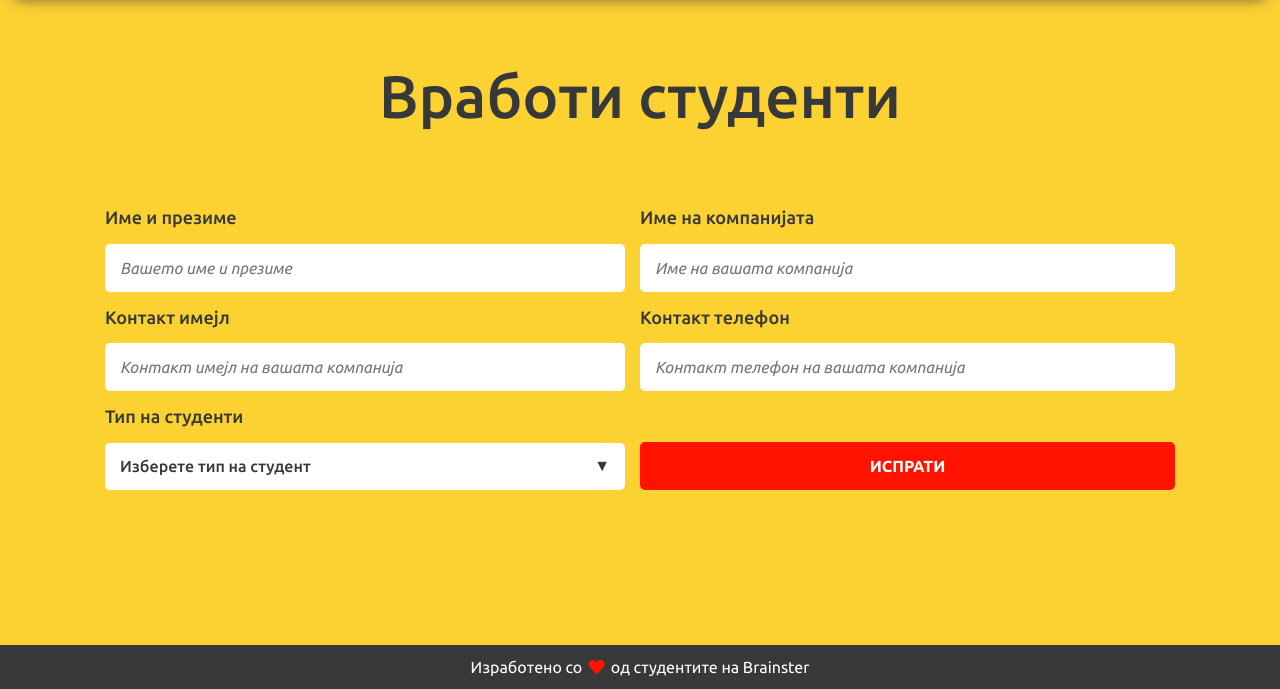
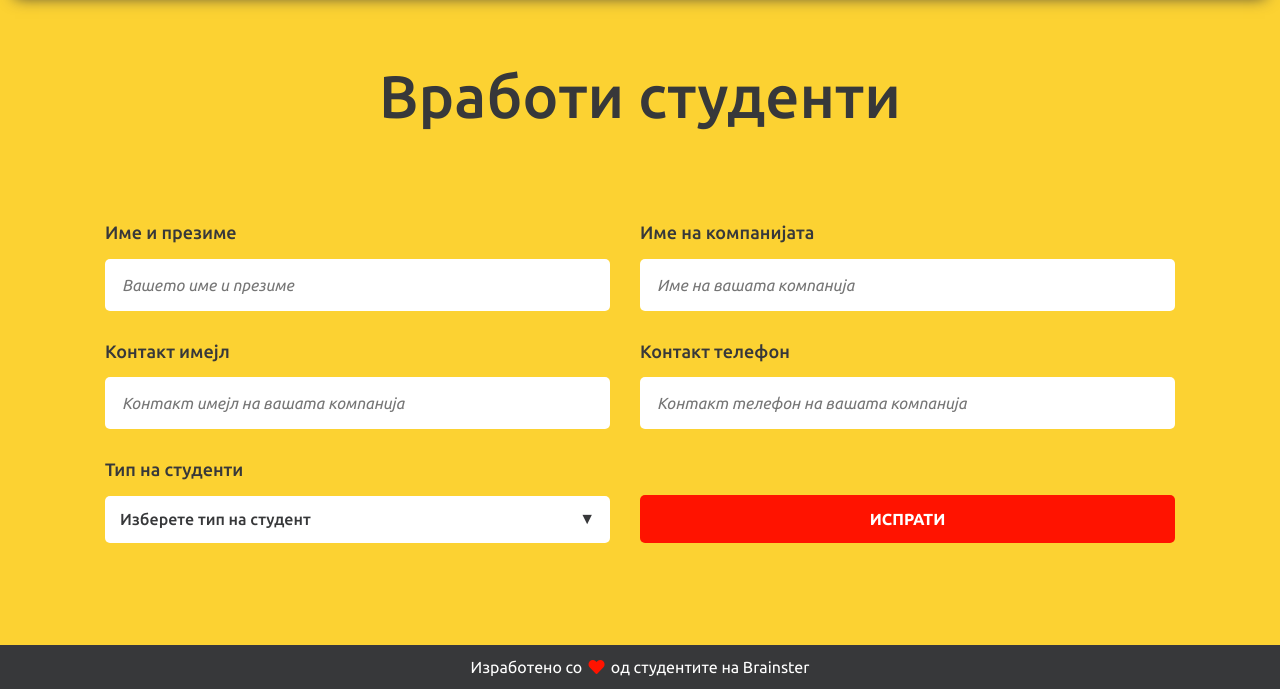
Before and after one commit to Kartinov/brainsterlabs_dimchekartinovfs6, a PHP site: page /form.php in a window 1280 px wide. Shown: the part 111-800 px from the top of the page. Run offline with PHP 8.4, Linux system fonts and the light colour scheme; data that the repository does not hold is empty.

Commit message:
HTML input validation

```diff
--- a/assets/css/main.css
+++ b/assets/css/main.css
@@ -631,15 +631,21 @@ footer i {
 }
 
 form .form-group:not(:first-child, :last-child) {
-  margin-top: 0.9375rem;
+  margin-top: 1.875rem;
 }
 form .form-group:last-child {
-  margin-top: 2.8125rem;
+  margin-top: 3.75rem;
 }
 form label {
   margin-bottom: 0.9375rem;
   font-size: 1.125rem;
   font-weight: 500;
+}
+form input {
+  border: 2px solid transparent;
+}
+form input:valid {
+  border: 2px solid #009b00;
 }
 form .select {
   position: relative;
@@ -686,7 +692,7 @@ form .btn {
     flex: 0 1 50%;
   }
   form .form-group:nth-child(2n+1) {
-    padding-right: 15px;
+    padding-right: 1.875rem;
   }
   form .form-group:last-child {
     margin-top: 0;
--- a/assets/scss/abstracts/_variables.scss
+++ b/assets/scss/abstracts/_variables.scss
@@ -51,6 +51,8 @@ $background-color-primary:   rgb(252, 210, 50);
 $background-color-secondary: rgb(255, 19, 0);
 $background-color-chili:     #ff3b3b;
 
+$success:                    #009b00;
+
 // Paths
 $img-folder:                 "../img/";
 
--- a/assets/scss/components/_form.scss
+++ b/assets/scss/components/_form.scss
@@ -20,10 +20,10 @@
 form {
   .form-group {
     &:not(:first-child, :last-child) {
-      margin-top: math.div(var.$gutter-base, 2);
+      margin-top: var.$gutter-base;
     }
     &:last-child {
-      margin-top: (var.$gutter-base * 1.5);
+      margin-top: (var.$gutter-base * 2);
     }
   }
 
@@ -31,6 +31,13 @@ form {
     margin-bottom: math.div(var.$gutter-base, 2);
     font-size: var.$font-size-medium;
     font-weight: var.$font-weight-medium;
+  }
+
+  input {
+    border: 2px solid transparent;
+    &:valid {
+      border: 2px solid var.$success;
+    }
   }
 
   .select {
@@ -79,7 +86,7 @@ form {
     .form-group {
       flex: 0 1 50%;
       &:nth-child(2n + 1) {
-        padding-right: 15px;
+        padding-right: var.$gutter-base;
       }
       &:last-child {
         margin-top: 0;
--- a/form.php
+++ b/form.php
@@ -11,24 +11,24 @@ $results = $crud->getAcademies();
   <form class="d-flex" action="send-data.php" method="POST">
     <div class="form-group">
       <label for="name">Име и презиме</label>
-        <input type="text" id="name" name="name" placeholder="Вашето име и презиме" required>
+      <input type="text" id="name" name="name" placeholder="Вашето име и презиме" required maxlength="128" title="Името и презимето треба да бидат одвоени со празно место (e.g. firstname lastname)" pattern="[a-z]{2,63} [a-z]{2,64}" autofocus>
     </div>
     <div class="form-group">
       <label for="company">Име на компанијата</label>
-        <input type="company" id="company" name="company" placeholder="Име на вашата компанија" required>
+      <input type="company" id="company" name="company" placeholder="Име на вашата компанија" required maxlength="128" title="Името на компанијата треба да содржи од 3 до 128 карактери" pattern="[a-z]{3,128}">
     </div>
     <div class="form-group">
       <label for="email">Контакт имејл</label>
-        <input type="email" id="email" name="email" placeholder="Контакт имејл на вашата компанија" required>
+      <input type="email" id="email" name="email" placeholder="Контакт имејл на вашата компанија" required maxlength="128" autocomplete="off">
     </div>
     <div class="form-group">
       <label for="phone">Контакт телефон</label>
-        <input type="phone" id="phone" name="phone" placeholder="Контакт телефон на вашата компанија" required>
+      <input type="tel" id="phone" name="phone" placeholder="Контакт телефон на вашата компанија" required maxlength="128" title="Телефонски број од 9 до 16 нумерички вредности" pattern="[0-9]{9,16}">
     </div>
     <div class="form-group">
       <label for="academy">Тип на студенти</label>
       <div class="select">
-          <select name="academy" id="academy">
+        <select name="academy" id="academy" require>
           <option value="" hidden>Изберете тип на студент</option>
 
           <?php while ($r = $results->fetch(PDO::FETCH_ASSOC))
```
Also changed, not shown: 1 other file. Lines whose indentation alone changed are shown as unchanged.
